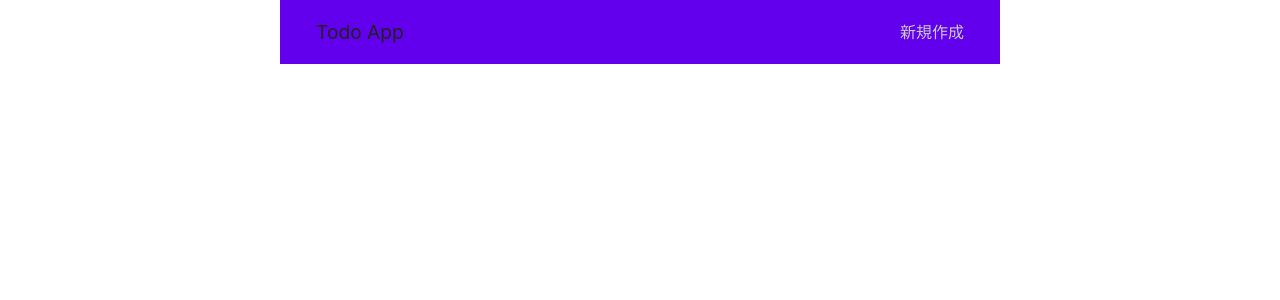
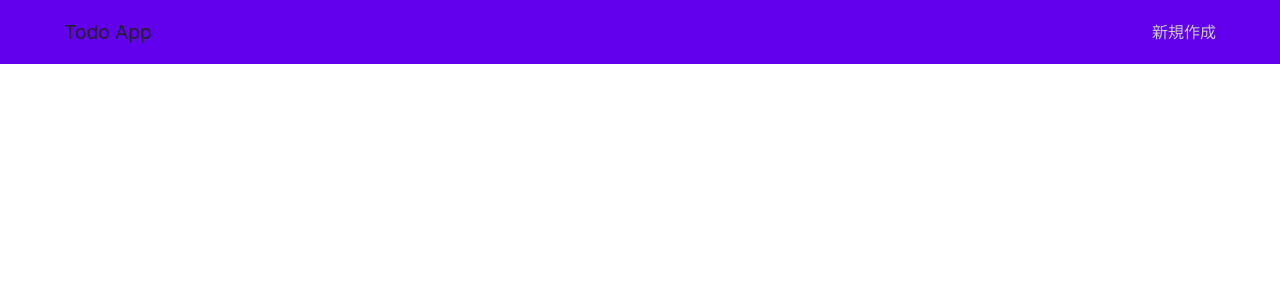
Before and after one commit to billiejoenahema/vue-toto, a Vue app: page / in a window 1280 px wide. Shown: the top 300 px of the page. Built offline with nearby package versions, Linux system fonts and the light colour scheme.

Commit message:
fix: body css

```diff
--- a/src/assets/style.css
+++ b/src/assets/style.css
@@ -5,6 +5,7 @@
 }
 body {
   font-size: 0.9rem;
+  grid-template-columns: 1fr min(100%, 100%) 1fr;
 }
 
 button {
```
